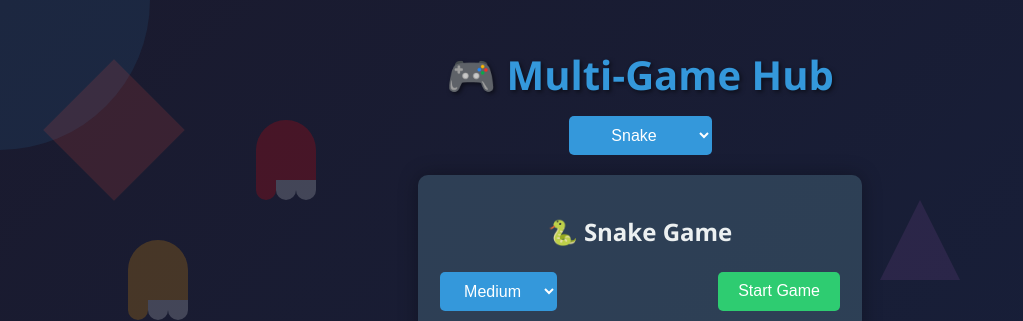
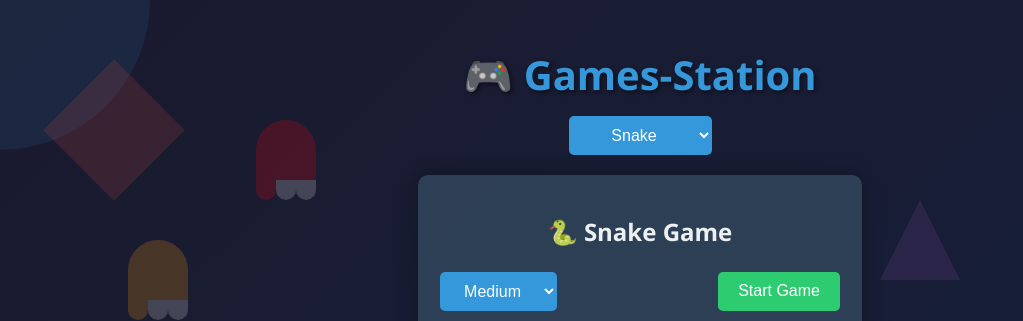
Before and after one commit to GeorgeMaged/games-station, a Flask app: page / in a window 1280 px wide. Shown: the top 321 px of the page, without its empty margins (0-1023 px from the left). Run offline with Flask 3, Linux system fonts and the light colour scheme.

Commit message:
Testing Webhook

```diff
--- a/app/templates/index.html
+++ b/app/templates/index.html
@@ -268,7 +268,7 @@
     <div class="ghost"></div>
     <div class="ghost"></div>
     <div class="ghost"></div>
-    <h1>🎮 Multi-Game Hub</h1>
+    <h1>🎮 Games-Station</h1>
     <select id="game-select">
         <option value="snake">Snake</option>
         <option value="tictactoe">Tic-Tac-Toe</option>
```
